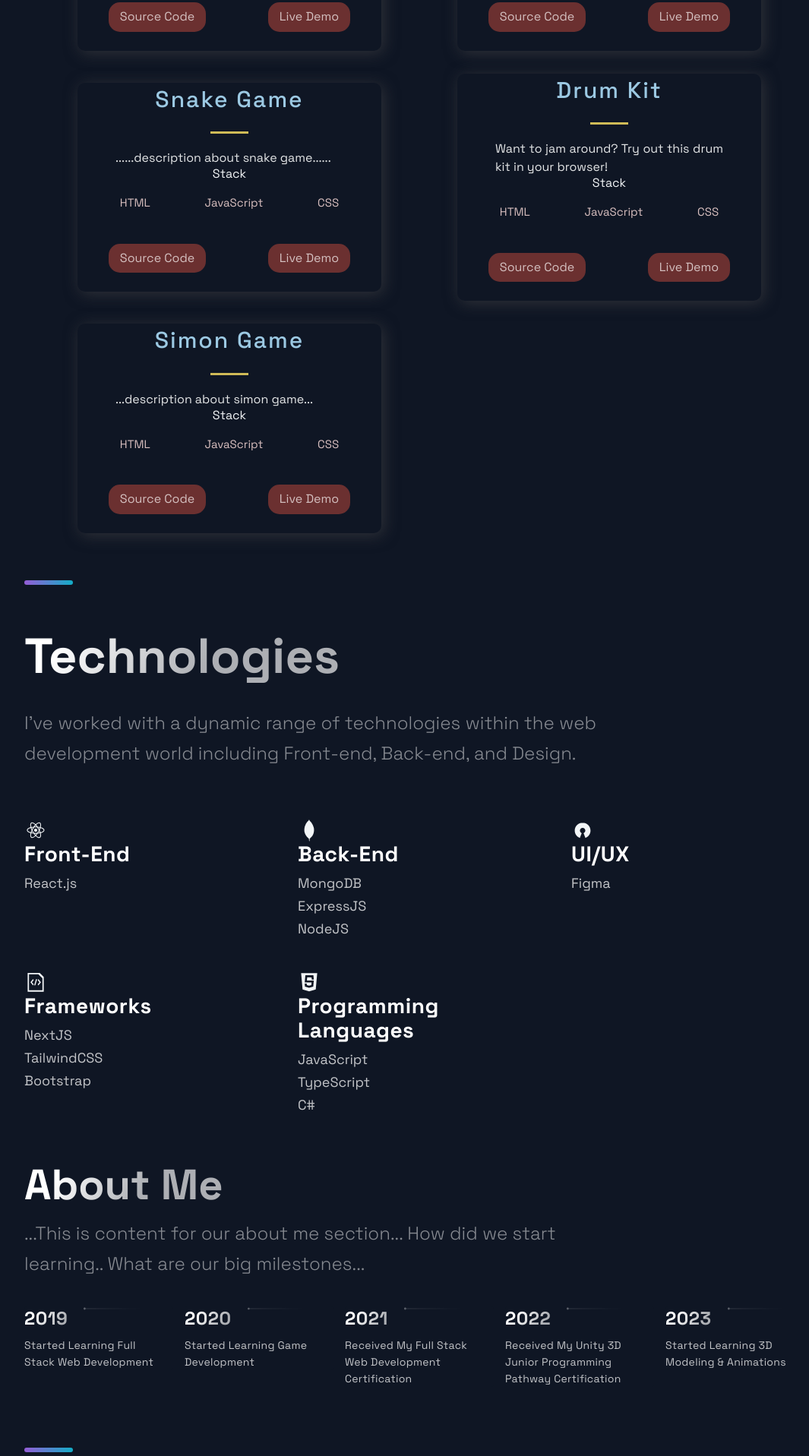
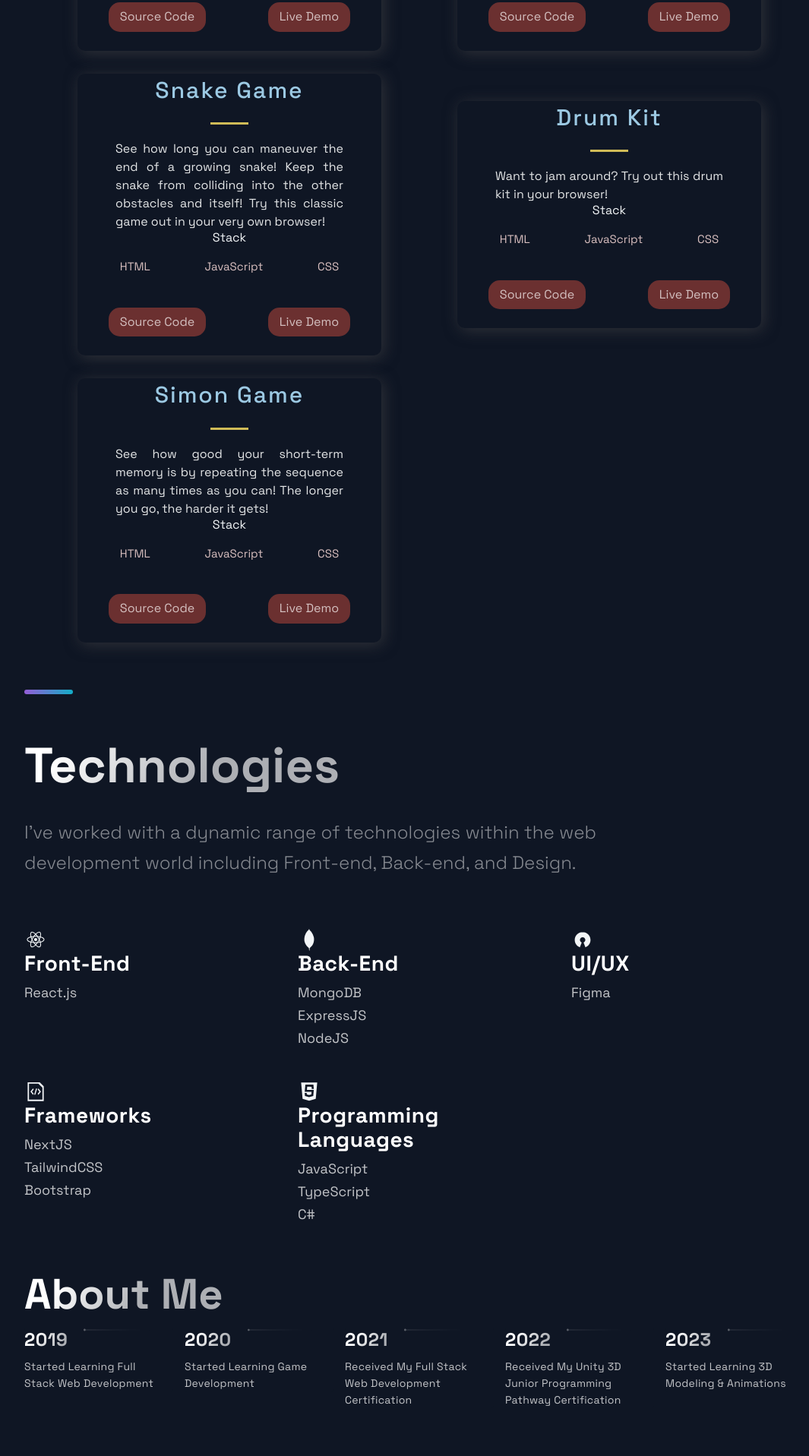
Before and after one commit to normanMatthew/dev, a Next.js app: page / in a window 1280 px wide. Shown: the part 1228-3145 px from the top of the page at 76% size, without its empty margins (88-1153 px from the left). Built offline with nearby package versions, Linux system fonts and the light colour scheme.

Commit message:
edited about section and snake/memory game descriptions

```diff
--- a/src/components/TimeLine/TimeLine.js
+++ b/src/components/TimeLine/TimeLine.js
@@ -45,9 +45,9 @@ const Timeline = () => {
   return (
     <Section id="about">
       <SectionTitle>About Me</SectionTitle>
-      <SectionText>
-        ...This is content for our about me section... How did we start learning.. What are our big milestones...
-      </SectionText>
+      {/* <SectionText>
+
+      </SectionText> */}
       <CarouselContainer ref={carouselRef} onScroll={handleScroll}>
         <>
           {TimeLineData.map((item, index) => (
--- a/src/constants/constants.js
+++ b/src/constants/constants.js
@@ -19,7 +19,7 @@ export const projects = [
   },
   {
     title: 'Snake Game',
-    description: "......description about snake game......",
+    description: "See how long you can maneuver the end of a growing snake! Keep the snake from colliding into the other obstacles and itself! Try this classic game out in your very own browser!",
       image: 'https://external-content.duckduckgo.com/iu/?u=https%3A%2F%2Ftse2.mm.bing.net%2Fth%3Fid%3DOIP.2ZiHDou29Pn1aQuw1cDctQAAAA%26pid%3DApi&f=1&ipt=ff7f80f8255fc41489c030f7c6b7c4979ec62b5e971c9e8f2740e1c5df0c77c6&ipo=images',
       tags: ['HTML', 'JavaScript', 'CSS'],
     source: 'https://github.com/psychologyandfreedom/snake_game_classic_javascript',
@@ -37,7 +37,7 @@ export const projects = [
   },
   {
     title: 'Simon Game',
-    description: "...description about simon game...",
+    description: "See how good your short-term memory is by repeating the sequence as many times as you can! The longer you go, the harder it gets!",
     image: 'https://external-content.duckduckgo.com/iu/?u=https%3A%2F%2Ftse1.mm.bing.net%2Fth%3Fid%3DOIP.1ZYQ9DBvzp1K4yL8gcWtkAAAAA%26pid%3DApi&f=1&ipt=6510d5b81aafaf673cf3d8e2ebbef1be8795b1b9fdeb2cacd3243a32f6bb7c35&ipo=images',
     tags: ['HTML', 'JavaScript', 'CSS'],
     source: 'https://github.com/psychologyandfreedom/simon-game',
```
